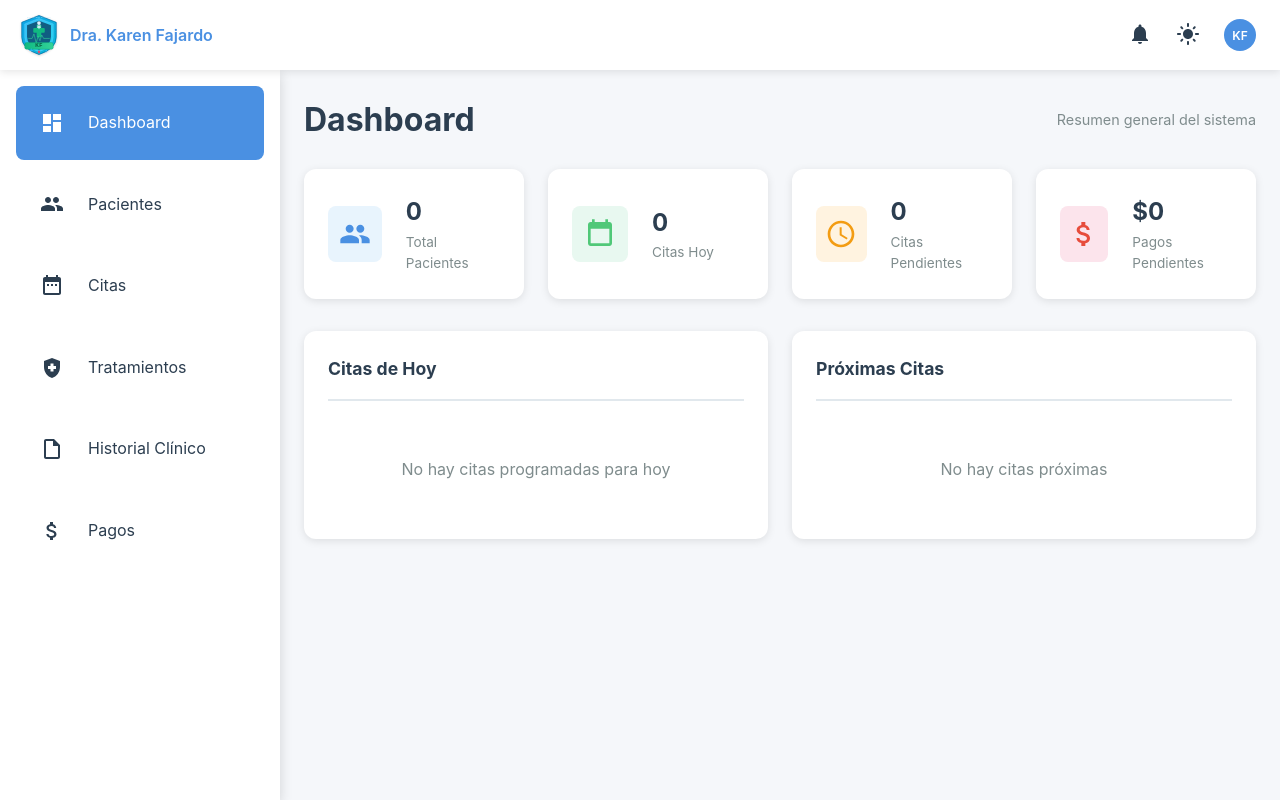
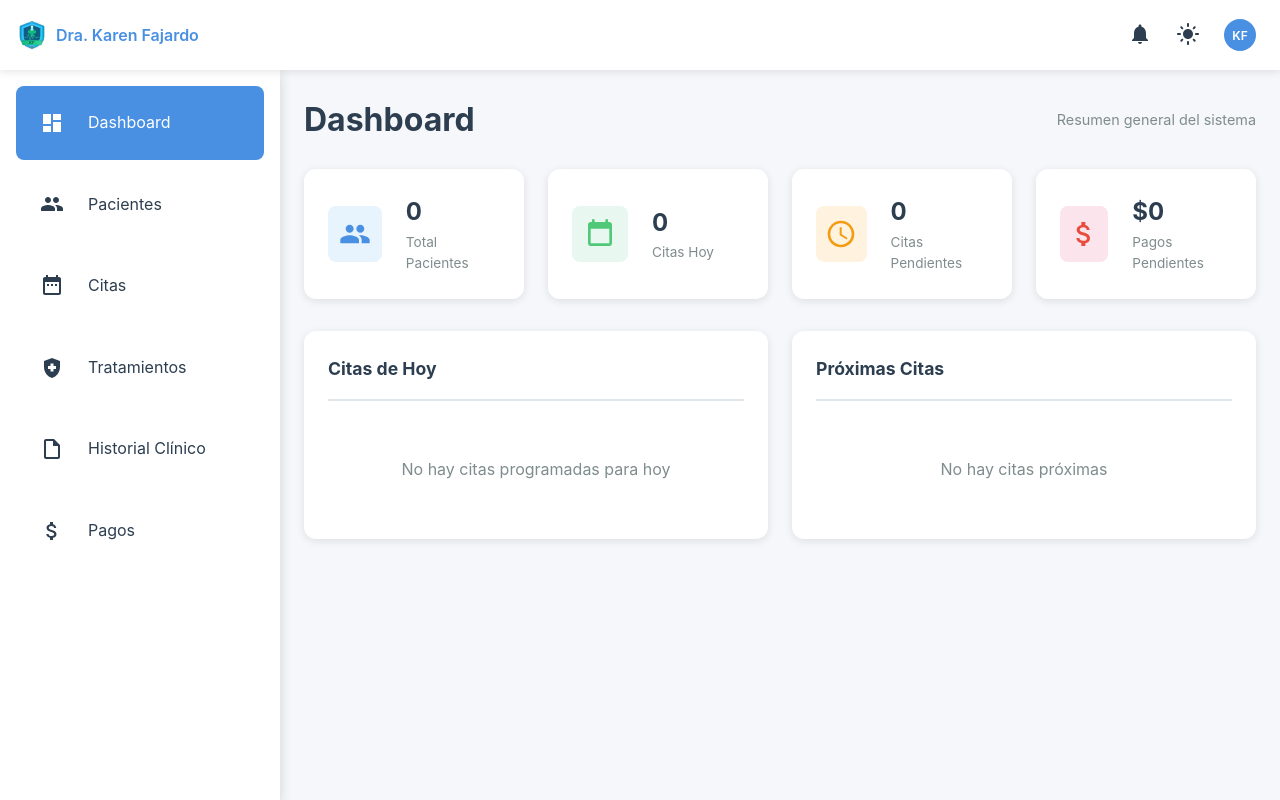
Before and after one commit to AdonisFajardo005/Sistema-Fisioterapia, a website: page public/index.html in a window 1280 px wide. Drawn offline with Linux system fonts and the light colour scheme; no server answers.

Commit message:
reduce logo size in main panel header

```diff
--- a/public/css/styles.css
+++ b/public/css/styles.css
@@ -233,8 +233,8 @@ body.dark-mode .error-message {
 }
 
 .logo img {
-    width: 50px;
-    height: 50px;
+    width: 36px;
+    height: 36px;
     object-fit: contain;
     flex-shrink: 0;
     display: block;
@@ -255,8 +255,8 @@ body.dark-mode .error-message {
     }
 
     .logo img {
-        width: 46px;
-        height: 46px;
+        width: 32px;
+        height: 32px;
     }
 
     .logo span {
```
